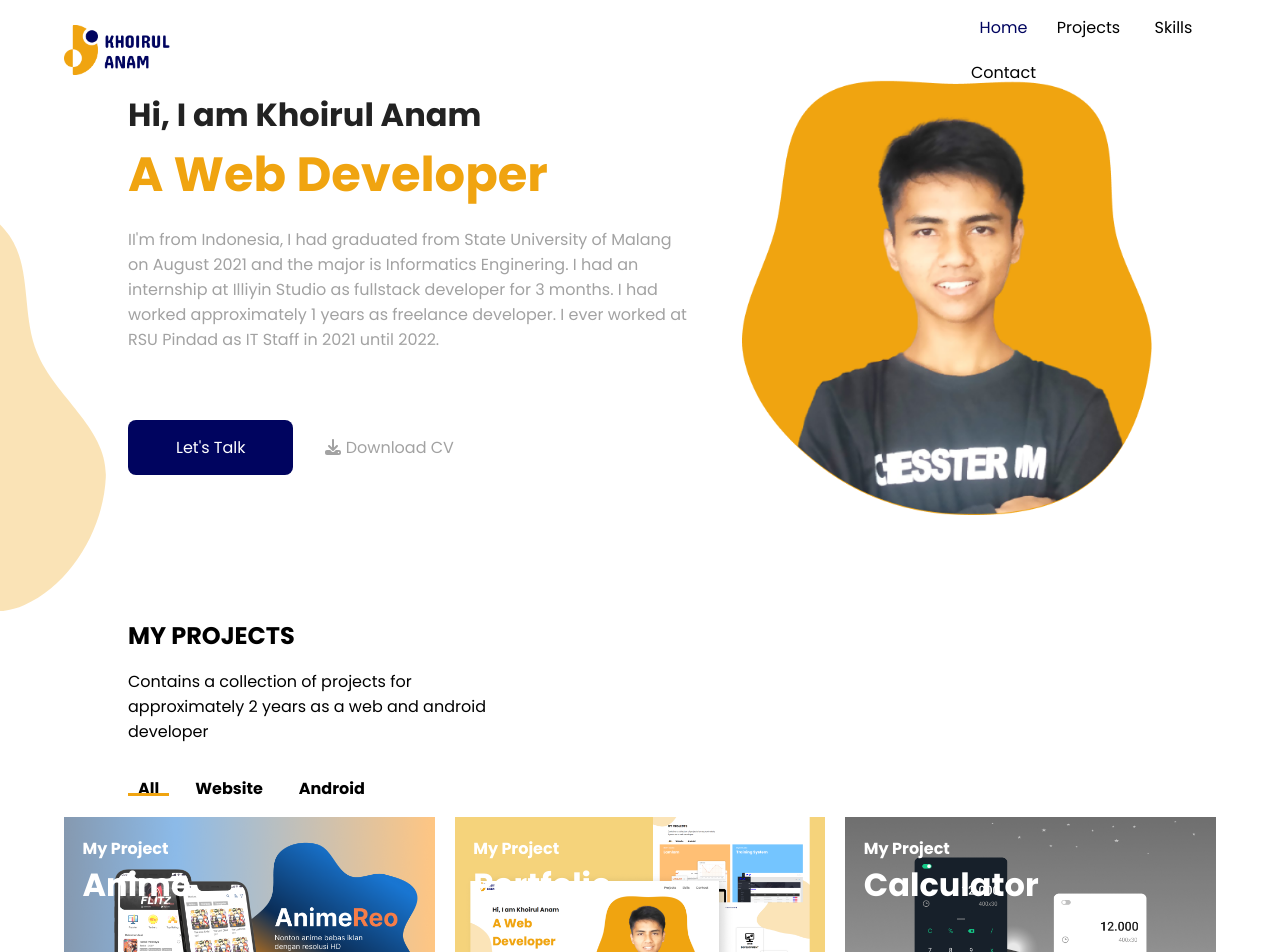
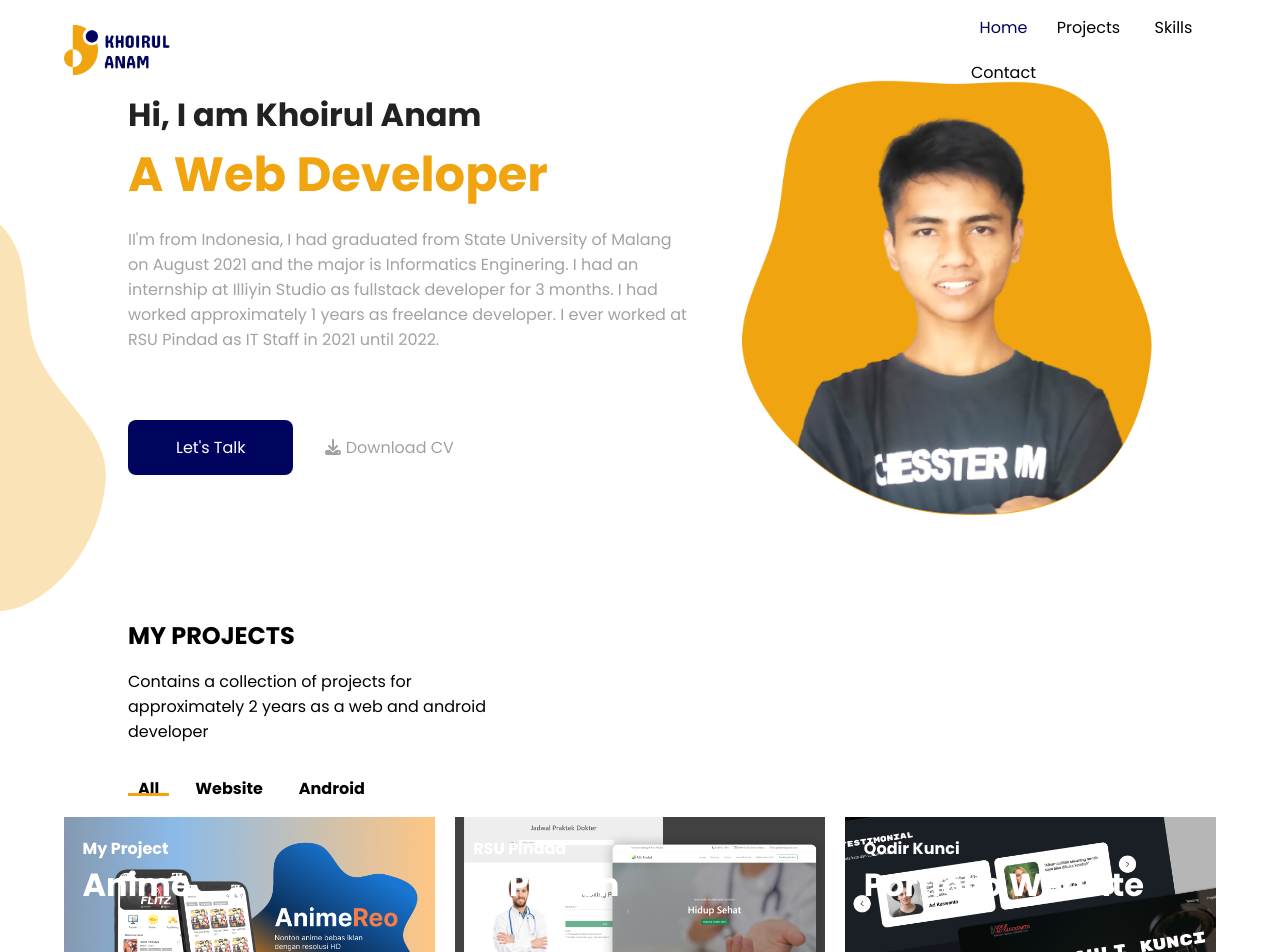
Before and after one commit to khoirulanam69/portfolio, a React (Create React App) app: page / in a window 1280 px wide. Shown: the top 952 px of the page. Built offline with nearby package versions, Linux system fonts and the light colour scheme.

Commit message:
add new projects

```diff
--- a/src/assets/data/projects.js
+++ b/src/assets/data/projects.js
@@ -4,6 +4,8 @@ import Trainingsystem from '../img/projects/training.png';
 import Portfolio from '../img/projects/portfolio.png';
 import Earsip from '../img/projects/Earsip.png';
 import Muse from '../img/projects/muse.png';
+import QodirKunci from '../img/projects/qodirkunci.png';
+import Epasien from '../img/projects/epasien.png';
 
 // android
 import Anime from '../img/projects/anime.png';
@@ -20,6 +22,26 @@ const dataProjects = {
             "code": "https://github.com/khoirulanam69/anime-app/archive/refs/heads/master.zip",
             "created": 2022,
             "type": "android"
+        },
+        {
+            "name": "E-Pasien",
+            "company": "RSU Pindad",
+            "image": Epasien,
+            "description": "E-Pasien is an aplication use to patient registration to RSU Pindad. Released",
+            "website": "http://myrsupindadturen.simkeskhanza.com/epasien/",
+            "code": "https://github.com/khoirulanam69/epasien/archive/refs/heads/master.zip",
+            "created": 2022,
+            "type": "website"
+        },
+        {
+            "name": "Portfolio Website",
+            "company": "Qodir Kunci",
+            "image": QodirKunci,
+            "description": "Portfolio website use to promotion Qodir Kunci bussiness. Released",
+            "website": "https://qodirkuncikepanjen.com/",
+            "code": "https://github.com/khoirulanam69/portfolio-website-qodir/archive/refs/heads/master.zip",
+            "created": 2022,
+            "type": "website"
         },
         {
             "name": "Portfolio",
```
Also changed, not shown: src/assets/img/projects/epasien.png (added), src/assets/img/projects/qodirkunci.png (added).
